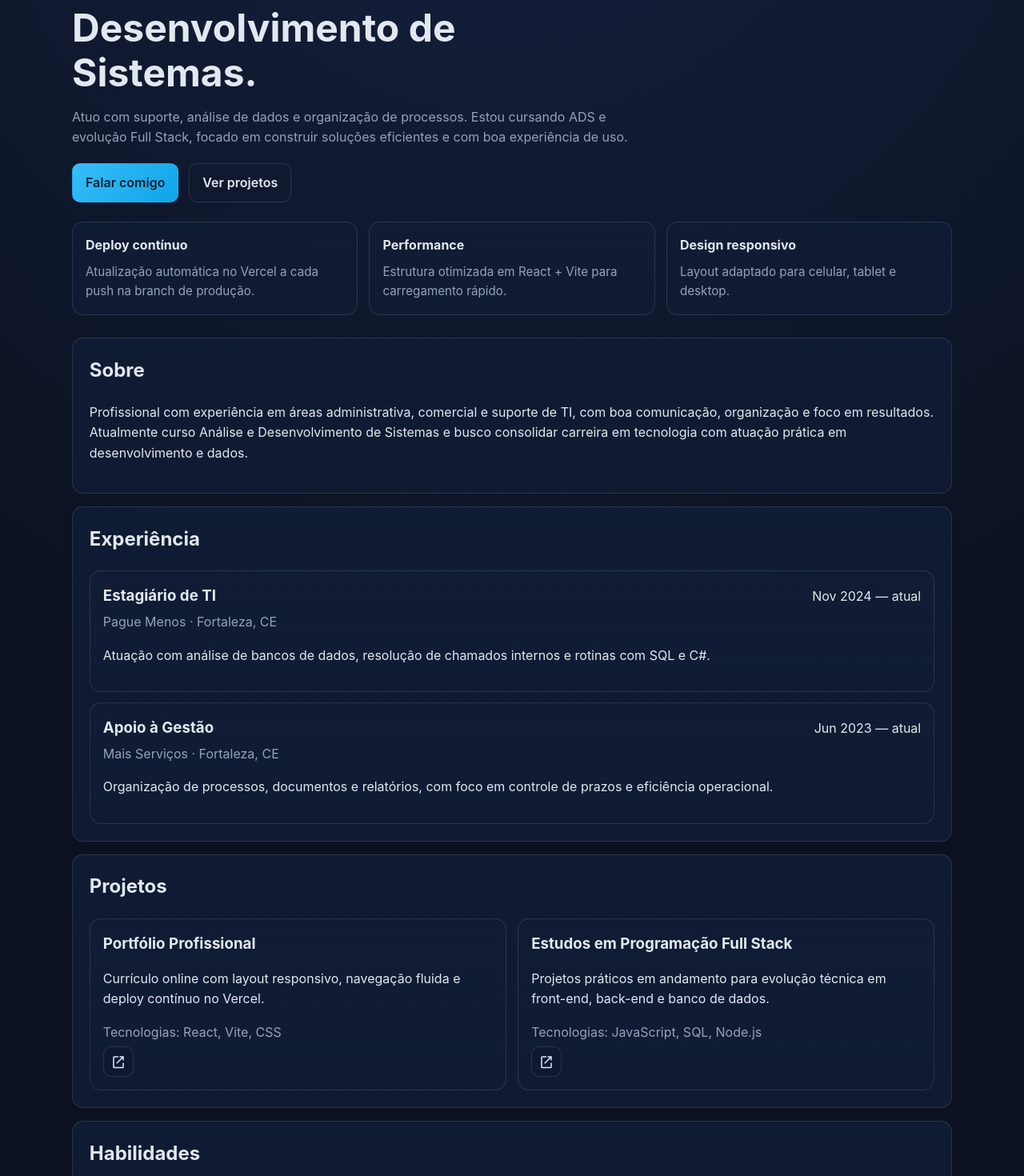
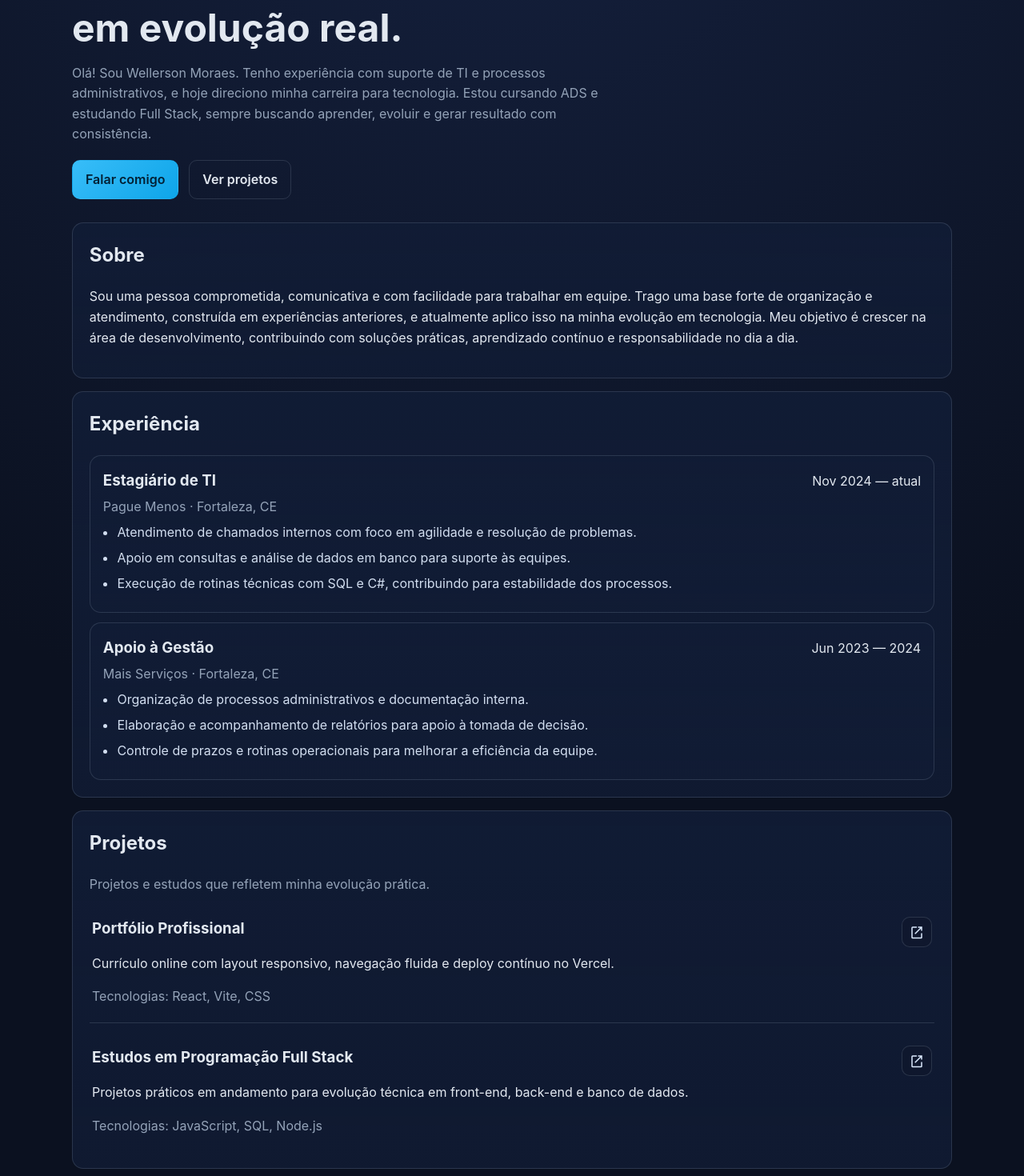
Before and after one commit to Wellerson-Frota/meu-portifolio, a React (Vite) app: page / in a window 1280 px wide. Shown: the part 300-1770 px from the top of the page at 80% size. Built offline with nearby package versions, Linux system fonts and the light colour scheme.

Commit message:
refactor: apresentação mais humana e experiência atualizada

```diff
--- a/src/App.jsx
+++ b/src/App.jsx
@@ -14,13 +14,21 @@ const experiences = [
     role: 'Estagiário de TI',
     company: 'Pague Menos · Fortaleza, CE',
     period: 'Nov 2024 — atual',
-    description: 'Atuação com análise de bancos de dados, resolução de chamados internos e rotinas com SQL e C#.'
+    activities: [
+      'Atendimento de chamados internos com foco em agilidade e resolução de problemas.',
+      'Apoio em consultas e análise de dados em banco para suporte às equipes.',
+      'Execução de rotinas técnicas com SQL e C#, contribuindo para estabilidade dos processos.'
+    ]
   },
   {
     role: 'Apoio à Gestão',
     company: 'Mais Serviços · Fortaleza, CE',
-    period: 'Jun 2023 — atual',
-    description: 'Organização de processos, documentos e relatórios, com foco em controle de prazos e eficiência operacional.'
+    period: 'Jun 2023 — 2024',
+    activities: [
+      'Organização de processos administrativos e documentação interna.',
+      'Elaboração e acompanhamento de relatórios para apoio à tomada de decisão.',
+      'Controle de prazos e rotinas operacionais para melhorar a eficiência da equipe.'
+    ]
   }
 ];
 
@@ -58,37 +66,25 @@ export default function App() {
       <main className="container">
         <section id="home" className="hero">
           <p className="eyebrow">Estagiário de TI · Desenvolvedor em formação</p>
-          <h1>Construindo uma carreira sólida em Análise e Desenvolvimento de Sistemas.</h1>
+          <h1>Análise e Desenvolvimento de Sistemas com foco em evolução real.</h1>
           <p className="lead">
-            Atuo com suporte, análise de dados e organização de processos. Estou cursando ADS e evolução Full Stack,
-            focado em construir soluções eficientes e com boa experiência de uso.
+            Olá! Sou Wellerson Moraes. Tenho experiência com suporte de TI e processos administrativos,
+            e hoje direciono minha carreira para tecnologia. Estou cursando ADS e estudando Full Stack,
+            sempre buscando aprender, evoluir e gerar resultado com consistência.
           </p>
           <div className="hero-actions">
             <a className="btn btn-primary" href="#contato">Falar comigo</a>
             <a className="btn btn-ghost" href="#projetos">Ver projetos</a>
-          </div>
-          <div className="highlights-grid">
-            <article className="highlight-card">
-              <h3>Deploy contínuo</h3>
-              <p>Atualização automática no Vercel a cada push na branch de produção.</p>
-            </article>
-            <article className="highlight-card">
-              <h3>Performance</h3>
-              <p>Estrutura otimizada em React + Vite para carregamento rápido.</p>
-            </article>
-            <article className="highlight-card">
-              <h3>Design responsivo</h3>
-              <p>Layout adaptado para celular, tablet e desktop.</p>
-            </article>
           </div>
         </section>
 
         <section id="sobre" className="section-card">
           <h2>Sobre</h2>
           <p>
-            Profissional com experiência em áreas administrativa, comercial e suporte de TI, com boa comunicação,
-            organização e foco em resultados. Atualmente curso Análise e Desenvolvimento de Sistemas e busco
-            consolidar carreira em tecnologia com atuação prática em desenvolvimento e dados.
+            Sou uma pessoa comprometida, comunicativa e com facilidade para trabalhar em equipe.
+            Trago uma base forte de organização e atendimento, construída em experiências anteriores,
+            e atualmente aplico isso na minha evolução em tecnologia. Meu objetivo é crescer na área de desenvolvimento,
+            contribuindo com soluções práticas, aprendizado contínuo e responsabilidade no dia a dia.
           </p>
         </section>
 
@@ -102,7 +98,11 @@ export default function App() {
                   <span>{experience.period}</span>
                 </header>
                 <p className="subtitle">{experience.company}</p>
-                <p>{experience.description}</p>
+                <ul className="experience-points">
+                  {experience.activities.map((activity) => (
+                    <li key={activity}>{activity}</li>
+                  ))}
+                </ul>
               </article>
             ))}
           </div>
@@ -110,12 +110,15 @@ export default function App() {
 
         <section id="projetos" className="section-card">
           <h2>Projetos</h2>
-          <div className="projects-grid">
+          <p className="subtitle">Projetos e estudos que refletem minha evolução prática.</p>
+          <div className="project-list">
             {projects.map((project) => (
-              <article key={project.name} className="project-card">
-                <h3>{project.name}</h3>
-                <p>{project.description}</p>
-                <p className="subtitle">Tecnologias: {project.tech}</p>
+              <article key={project.name} className="project-item">
+                <div>
+                  <h3>{project.name}</h3>
+                  <p>{project.description}</p>
+                  <p className="subtitle">Tecnologias: {project.tech}</p>
+                </div>
                 <a className="project-link-icon" href={project.link} target="_blank" rel="noreferrer" aria-label={`Abrir ${project.name}`}>
                   <svg viewBox="0 0 24 24" role="img" aria-hidden="true">
                     <path d="M14 3h7v7h-2V6.41l-9.29 9.3-1.42-1.42 9.3-9.29H14V3zm5 18H5V5h7V3H5a2 2 0 0 0-2 2v16a2 2 0 0 0 2 2h14a2 2 0 0 0 2-2v-7h-2v7z" />
--- a/src/styles.css
+++ b/src/styles.css
@@ -127,35 +127,11 @@ main {
   color: var(--text);
 }
 
-.highlights-grid {
-  margin-top: 1.5rem;
-  display: grid;
-  grid-template-columns: repeat(3, minmax(0, 1fr));
-  gap: 0.9rem;
-}
-
-.highlight-card,
 .section-card,
-.item-card,
-.project-card {
+.item-card {
   background: linear-gradient(180deg, rgba(17, 28, 53, 0.95), rgba(17, 28, 53, 0.8));
   border: 1px solid var(--border);
   border-radius: 14px;
-}
-
-.highlight-card {
-  padding: 1rem;
-}
-
-.highlight-card h3 {
-  margin: 0;
-  font-size: 1rem;
-}
-
-.highlight-card p {
-  margin: 0.5rem 0 0;
-  color: var(--muted);
-  font-size: 0.95rem;
 }
 
 .section-card {
@@ -172,9 +148,18 @@ main {
   gap: 0.8rem;
 }
 
-.item-card,
-.project-card {
+.item-card {
   padding: 1rem;
+}
+
+.experience-points {
+  margin: 0.4rem 0 0;
+  padding-left: 1.1rem;
+  color: #d2def0;
+}
+
+.experience-points li {
+  margin-bottom: 0.4rem;
 }
 
 .project-link-icon {
@@ -208,7 +193,7 @@ main {
 }
 
 .item-card h3,
-.project-card h3 {
+.project-item h3 {
   margin: 0;
 }
 
@@ -217,10 +202,23 @@ main {
   margin: 0.3rem 0;
 }
 
-.projects-grid {
+.project-list {
+  margin-top: 0.8rem;
   display: grid;
-  grid-template-columns: repeat(2, minmax(0, 1fr));
-  gap: 0.9rem;
+  gap: 0.85rem;
+}
+
+.project-item {
+  display: flex;
+  justify-content: space-between;
+  align-items: flex-start;
+  gap: 1rem;
+  padding: 0.9rem 0.2rem;
+  border-bottom: 1px solid var(--border);
+}
+
+.project-item:last-child {
+  border-bottom: none;
 }
 
 .chips {
@@ -304,10 +302,13 @@ main {
 }
 
 @media (max-width: 900px) {
-  .highlights-grid,
-  .projects-grid,
+  .project-list,
   .education-contact-grid {
     grid-template-columns: 1fr;
+  }
+
+  .project-item {
+    align-items: center;
   }
 
   .header-inner {
```
